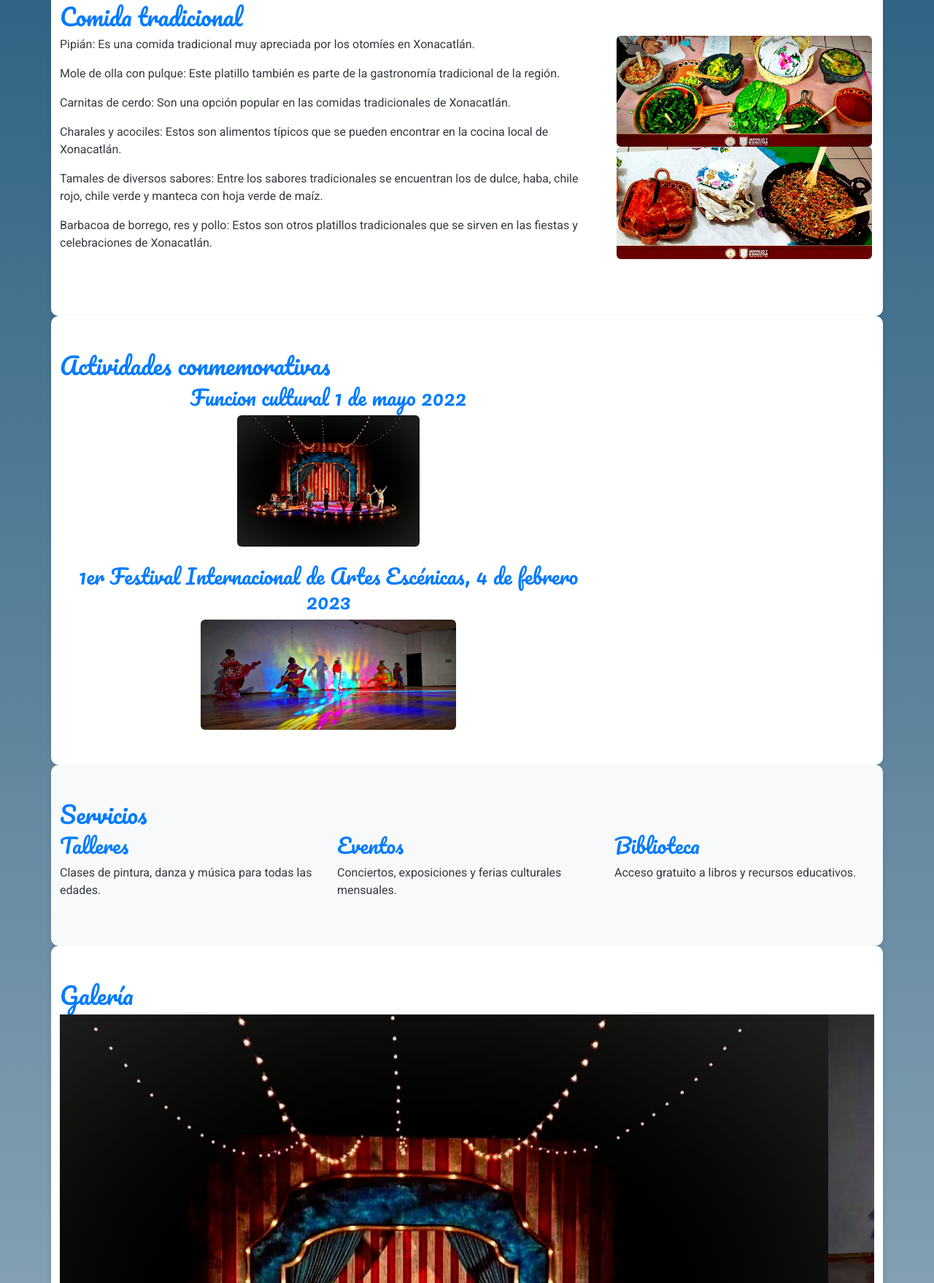
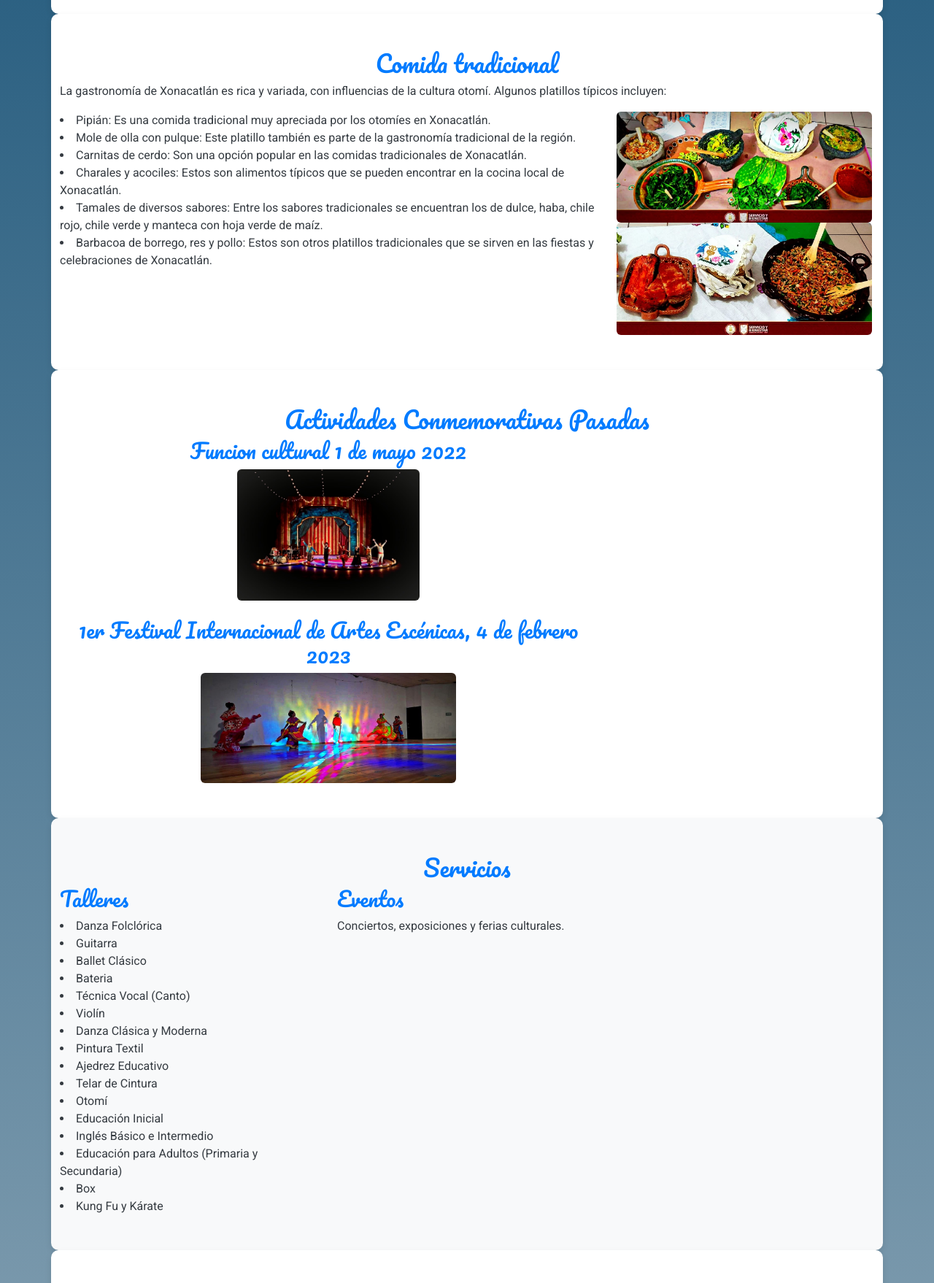
Before and after one commit to jared-reyes/Jared-Reyes.github.io, a plain HTML site: page index.html in a window 1280 px wide. Shown: the part 1042-2800 px from the top of the page at 73% size. Drawn offline with nearby package versions, Linux system fonts and the light colour scheme.

Commit message:
Update index.html

```diff
--- a/index.html
+++ b/index.html
@@ -40,7 +40,7 @@
 
     <!-- Historia -->
     <section id="historia" class="container py-5">
-      <h2>Historia</h2>
+      <center><h2>Historia</h2></center>
       <article class="row">
         <div class="col-md-8">
           <p>La Casa de Cultura de Xonacatlán fue fundada en 1995 con el objetivo de preservar las tradiciones locales y fomentar el desarrollo cultural. A lo largo de los años, ha sido un punto de encuentro para artistas, músicos y escritores de la región.</p>
@@ -54,7 +54,8 @@
 
     <!--Tegido-->
     <section class="container py-5">
-      <h2>Tegido local</h2>
+      <center><h2>Tegido local</h2></center>
+      <p>El tejido es una de las tradiciones más representativas de la cultura otomí en Xonacatlán. Las mujeres de la comunidad son expertas tejedoras y utilizan técnicas ancestrales para crear hermosos textiles.</p>
       <article class="row">
       <div class="col-md-8">
         <p>El tejido tiene una importancia cultural significativa y se remonta a mil años atrás. Las mujeres indígenas aprenden el arte del tejido a una edad temprana, y el conocimiento se transmite de madres a hijas. En los telares de cintura, entretejen hilos de colores que representan su cosmovisión maya, incluyendo símbolos de la naturaleza, la historia y la cultura maya.</p>
@@ -67,17 +68,18 @@
     </article>
     </section>
 
-    <!--Tegido-->
+    <!--comida-->
     <section class="container py-5">
-      <h2>Comida tradicional</h2>
+      <center><h2>Comida tradicional</h2></center>
+      <p>La gastronomía de Xonacatlán es rica y variada, con influencias de la cultura otomí. Algunos platillos típicos incluyen:</p>
       <article class="row">
       <div class="col-md-8">
-        <p>Pipián: Es una comida tradicional muy apreciada por los otomíes en Xonacatlán.</p>
-        <p>Mole de olla con pulque: Este platillo también es parte de la gastronomía tradicional de la región.</p>
-        <p>Carnitas de cerdo: Son una opción popular en las comidas tradicionales de Xonacatlán.</p>
-        <p>Charales y acociles: Estos son alimentos típicos que se pueden encontrar en la cocina local de Xonacatlán.</p>
-        <p>Tamales de diversos sabores: Entre los sabores tradicionales se encuentran los de dulce, haba, chile rojo, chile verde y manteca con hoja verde de maíz.</p>
-        <p>Barbacoa de borrego, res y pollo: Estos son otros platillos tradicionales que se sirven en las fiestas y celebraciones de Xonacatlán.</p>
+        <li>Pipián: Es una comida tradicional muy apreciada por los otomíes en Xonacatlán.</li>
+        <li>Mole de olla con pulque: Este platillo también es parte de la gastronomía tradicional de la región.</li>
+        <li>Carnitas de cerdo: Son una opción popular en las comidas tradicionales de Xonacatlán.</li>
+        <li>Charales y acociles: Estos son alimentos típicos que se pueden encontrar en la cocina local de Xonacatlán.</li>
+        <li>Tamales de diversos sabores: Entre los sabores tradicionales se encuentran los de dulce, haba, chile rojo, chile verde y manteca con hoja verde de maíz.</li>
+        <li>Barbacoa de borrego, res y pollo: Estos son otros platillos tradicionales que se sirven en las fiestas y celebraciones de Xonacatlán.</li>
       <br>
       </div>
       <div class="col-md-4">
@@ -88,9 +90,9 @@
     </article>
     </section>
 
-    <!--Tegido-->
+    <!--ACTIVIDADES CONMEMORATIVAS-->
     <section class="container py-5">
-      <h2>Actividades conmemorativas</h2>
+      <center><h2>Actividades Conmemorativas Pasadas</h2></center>
       <article class="row">
       <div class="col-md-8">
       <center><h3>Funcion cultural 1 de mayo 2022</h3></center>
@@ -103,26 +105,38 @@
 
     <!-- Servicios -->
     <section id="servicios" class="container py-5 bg-light">
-      <h2>Servicios</h2>
+      <center><h2>Servicios</h2></center>
       <div class="row">
         <div class="col-md-4">
           <h3>Talleres</h3>
-          <p>Clases de pintura, danza y música para todas las edades.</p>
+          <li>Danza Folclórica</li>
+          <li>Guitarra</li>
+          <li>Ballet Clásico</li>
+          <li>Bateria</li>
+          <li>Técnica Vocal (Canto)</li>
+          <li>Violín</li>
+          <li>Danza Clásica y Moderna</li>
+          <li>Pintura Textil</li>
+          <li>Ajedrez Educativo</li>
+          <li>Telar de Cintura</li>
+          <li>Otomí</li>
+          <li>Educación Inicial</li>
+          <li>Inglés Básico e Intermedio</li>
+          <li>Educación para Adultos (Primaria y Secundaria)</li>
+          <li>Box</li>
+          <li>Kung Fu y Kárate</li>
         </div>
         <div class="col-md-4">
           <h3>Eventos</h3>
-          <p>Conciertos, exposiciones y ferias culturales mensuales.</p>
-        </div>
-        <div class="col-md-4">
-          <h3>Biblioteca</h3>
-          <p>Acceso gratuito a libros y recursos educativos.</p>
+          <p>Conciertos, exposiciones y ferias culturales.</p>
         </div>
       </div>
     </section>
 
     <!-- Galería -->
     <section id="galeria" class="container py-5">
-      <h2>Galería</h2>
+      <center><h2>Galería</h2></center>
+      <p>Explora nuestra galería de imágenes de eventos y actividades realizadas en la Casa de Cultura.</p>
       <div id="carouselExample" class="carousel slide" data-bs-ride="carousel">
         <div class="carousel-inner">
           <div class="carousel-item active">
@@ -157,7 +171,7 @@
 
     <!-- Tabla de Eventos -->
     <section class="container py-5">
-      <h2>Próximos Eventos</h2>
+      <center><h2>Eventos importantes</h2></center>
       <div class="table-responsive">
         <table class="table table-striped">
           <thead>
@@ -189,7 +203,7 @@
 
     <!-- Contacto -->
     <section id="contacto" class="container py-5 bg-light">
-      <h2>Contacto</h2>
+      <center><h2>Contacto</h2></center>
       <form class="row g-3">
         <div class="col-md-6">
           <label for="nombre" class="form-label">Nombre</label>
@@ -212,13 +226,13 @@
 
   <!-- Aside -->
   <aside class="container py-5">
-    <h3>Encuéntranos</h3>
-    <div id="map" style="height: 200px; background: #ccc;"><iframe src="https://www.google.com/maps/embed?pb=!1m18!1m12!1m3!1d3763.2347247668263!2d-99.53803662478643!3d19.40226168187058!2m3!1f0!2f0!3f0!3m2!1i1024!2i768!4f13.1!3m3!1m2!1s0x85d20b5021c33105%3A0xecdc32e7be126ce2!2sCasa%20De%20Cultura%20Xonacatlan!5e0!3m2!1ses-419!2smx!4v1746166067165!5m2!1ses-419!2smx" width="500" height="200" style="border:0;" allowfullscreen="" loading="lazy" referrerpolicy="no-referrer-when-downgrade"></iframe></div>
+    <center><h3>Encuéntranos</h3></center>
+    <center><div id="map" style="height: 200px; background: #ccc;"><iframe src="https://www.google.com/maps/embed?pb=!1m18!1m12!1m3!1d3763.2347247668263!2d-99.53803662478643!3d19.40226168187058!2m3!1f0!2f0!3f0!3m2!1i1024!2i768!4f13.1!3m3!1m2!1s0x85d20b5021c33105%3A0xecdc32e7be126ce2!2sCasa%20De%20Cultura%20Xonacatlan!5e0!3m2!1ses-419!2smx!4v1746166067165!5m2!1ses-419!2smx" width="500" height="200" style="border:0;" allowfullscreen="" loading="lazy" referrerpolicy="no-referrer-when-downgrade"></iframe></div></center>
     <p class="mt-3">Síguenos en redes sociales: <a href="https://www.facebook.com/NuestraCasadeCulturaXonacatlan/">Facebook</a> | <a href="https://www.instagram.com/explore/locations/381895962403874/casa-de-cultura-xonacatlan/">Instagram</a></p>
   </aside>
   <!-- Información -->
   <section id="informacion" class="container py-5">
-    <h2>Información</h2>
+    <center><h2>Información</h2></center>
     <ul>
       <li><strong>Teléfono:</strong> <a href="https://wa.me/527192864818" target="_blank">+52 719 286 4818</a></li>
       <li><strong>Correo Electrónico:</strong> <a href="mailto:contacto@casadeculturaxonacatlan.mx" target="_blank">contacto@casadeculturaxonacatlan.mx</a></li>
```
